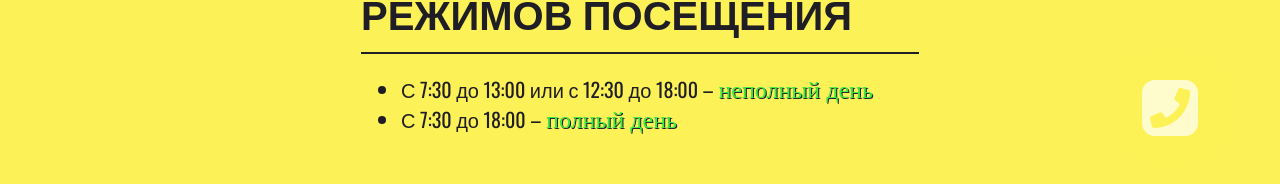
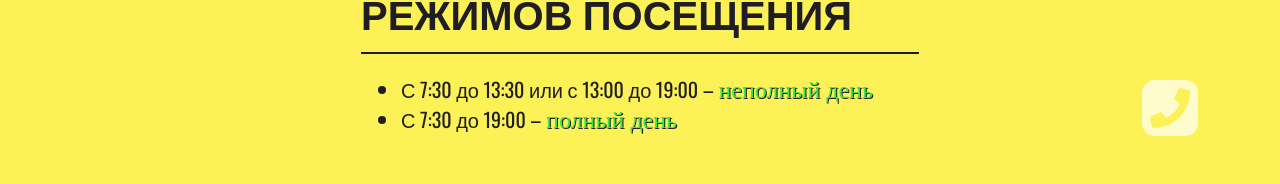
Before and after one commit to neverFeltAlive/panda_frontend, a Next.js app: page /details in a window 1280 px wide. Shown: the part 582-766 px from the top of the page. Built offline with nearby package versions, Linux system fonts and the light colour scheme; a web font is replaced by a local one.

Commit message:
Credentials Changed

```diff
--- a/components/info.tsx
+++ b/components/info.tsx
@@ -58,9 +58,9 @@ export const ParentsInfo = ({setModal} : ParentsInfoProps) => {
                         <h3 className="section-title">Наш детский сад предлагает несколько режимов посещения</h3>
                         <Hr/>
                         <ul>
-                            <li><p>С 7:30 до 13:00 или с 12:30 до 18:00 – <Span className="highlight">неполный
+                            <li><p>С 7:30 до 13:30 или с 13:00 до 19:00 – <Span className="highlight">неполный
                                 день</Span></p></li>
-                            <li><p>С 7:30 до 18:00 – <Span className="highlight">полный день</Span></p></li>
+                            <li><p>С 7:30 до 19:00 – <Span className="highlight">полный день</Span></p></li>
                         </ul>
                     </motion.article>
                 </Div>
--- a/components/tabs/data.ts
+++ b/components/tabs/data.ts
@@ -9,7 +9,7 @@ const TabsData: Tab[] = [
     {
         id: 1,
         title: "Безопасность",
-        text: "В детском саду “Панда” осужествляется ежедневный контроль состояния здоровья каждого малыша: утренний осмотр педиатром. В игровой форме уделяется внимание развитию стоп малышей. Два раза в день независимо от погоды дети гуляют на собственной отдельно огороженной территории.",
+        text: "В детском саду “Панда” осуществляется ежедневный контроль состояния здоровья каждого малыша: утренний осмотр педиатром. В игровой форме уделяется внимание развитию стоп малышей. Два раза в день независимо от погоды дети гуляют на собственной отдельно огороженной территории.",
     },
     {
         id: 2,
@@ -19,7 +19,7 @@ const TabsData: Tab[] = [
     {
         id: 3,
         title: "Грамотный подход",
-        text: "Наш персонал обеспечит полную физическую и психологическую безопасночть каждого ребёнка, а также постепенную адаптацию воспитанника, гарантируя безболезненное погружение в интересную среду.",
+        text: "Наш персонал обеспечит полную физическую и психологическую безопасность каждого ребёнка, а также постепенную адаптацию воспитанника, гарантируя безболезненное погружение в интересную среду.",
     },
 ]
 
--- a/constants.ts
+++ b/constants.ts
@@ -31,7 +31,7 @@ export const Rems = {
 };
 
 export const ContactData = {
-    phoneNumber: "+7 (910) 170-23-53",
+    phoneNumber: "+7 (492) 246-06-06",
     vkLink: "",
     email: "panda-kids33@yandex.ru",
     address: {
```
